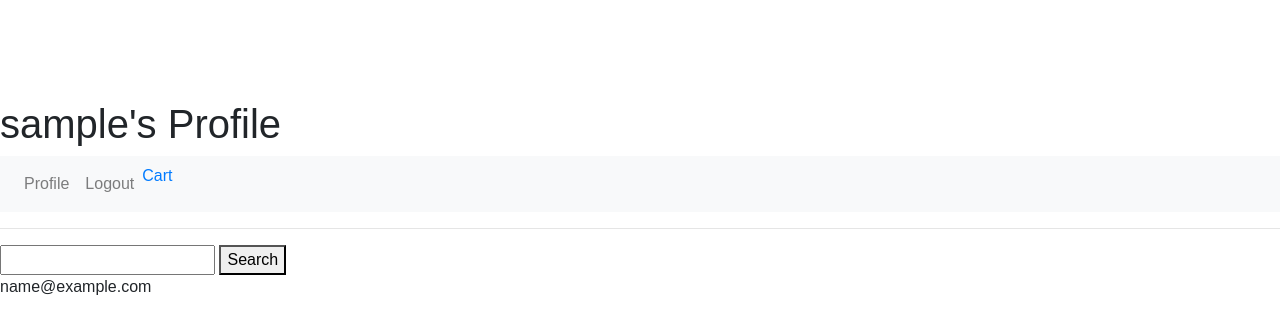
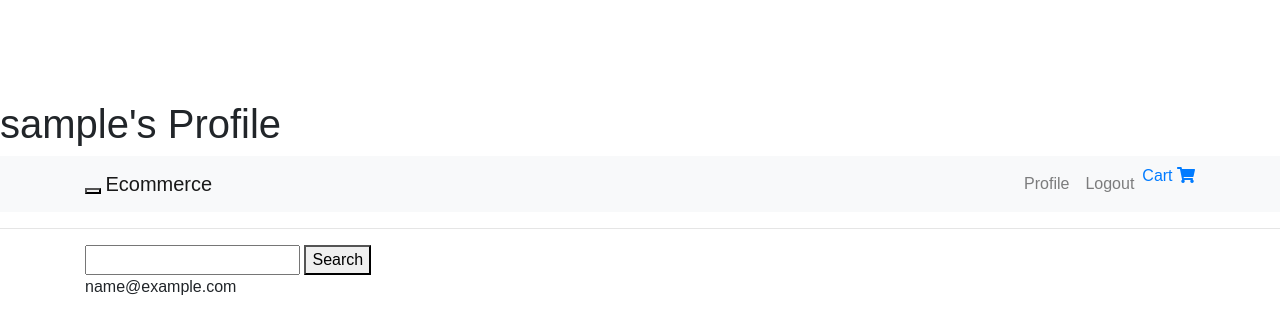
Before and after one commit to LibbyH52/ecommerce-mini-project, a Django app: page /accounts/profile/ in a window 1280 px wide. Shown: the top 334 px of the page. Run offline with Django 3.2, Linux system fonts and the light colour scheme; the visitor is signed in with stand-in values (Sample User, id 1); data comes from the database, SQL or seed files in the repository; some libraries are stand-ins or nearby versions.

```diff
--- a/templates/base.html
+++ b/templates/base.html
@@ -8,11 +8,21 @@
     <title>Ecommerce</title>
     <link rel="stylesheet" href="https://stackpath.bootstrapcdn.com/bootstrap/4.3.1/css/bootstrap.min.css" integrity="sha384-ggOyR0iXCbMQv3Xipma34MD+dH/1fQ784/j6cY/iJTQUOhcWr7x9JvoRxT2MZw1T" crossorigin="anonymous">
     <link rel="stylesheet" href="https://use.fontawesome.com/releases/v5.8.2/css/all.css" integrity="sha384-oS3vJWv+0UjzBfQzYUhtDYW+Pj2yciDJxpsK1OYPAYjqT085Qq/1cq5FLXAZQ7Ay" crossorigin="anonymous">
-    <link rel="stylesheet" href="{% static 'css/styles.css' %}" type="text/css" />
+    <link rel="stylesheet" href="{% static 'css/styles.css' %}">
 </head>
 <body>
     <h1>{% block page_heading %}{% endblock %}</h1>
-    <nav class="navbar navbar-expand-lg navbar-light bg-light">
+    <nav class="navbar navbar-expand-lg navbar-light bg-light"> <div class="container">
+        <div class="navbar-header">
+            <button type="button" class="navbar-toggle collapsed" data-toggle="collapse" data-target="#navbar" aria-expanded="false" aria-controls="navbar">
+                <span class="sr-only">Toggle navigation</span>
+                <span class="icon-bar"></span>
+                <span class="icon-bar"></span>
+                <span class="icon-bar"></span>
+            </button>
+            <a class="navbar-brand" href="/">Ecommerce</a>
+        </div>
+
         <ul class="navbar-nav">
          {% if user.is_authenticated %}
             <li class="nav-item"><a class="nav-link" href="{% url 'profile' %}">Profile</a></li>
@@ -23,7 +33,7 @@
         {% endif %}
             <li>
                 <a href="{% url 'view_cart' %}">
-                    <i class="fa fa-shipping-cart"></i>Cart
+                    Cart <i class="fas fa-shopping-cart"></i>
                     {% if product_count > 0 %}
                         <label class="badge badge-warning">{{product_count}}</label>
                     {% endif %}
@@ -39,6 +49,7 @@
         {% endfor %}
     </div>
     {% endif %}
+    <div class="container">
         <div class="display">
             <form action="{% url 'search' %}" method="GET">
                 <input type="text" name="q">
@@ -47,6 +58,7 @@
         </div>
         {% block content %}
         {% endblock %}
+    </div>
 <script src="https://code.jquery.com/jquery-3.3.1.slim.min.js" integrity="sha384-q8i/X+965DzO0rT7abK41JStQIAqVgRVzpbzo5smXKp4YfRvH+8abtTE1Pi6jizo" crossorigin="anonymous"></script>
 <script src="https://cdnjs.cloudflare.com/ajax/libs/popper.js/1.14.7/umd/popper.min.js" integrity="sha384-UO2eT0CpHqdSJQ6hJty5KVphtPhzWj9WO1clHTMGa3JDZwrnQq4sF86dIHNDz0W1" crossorigin="anonymous"></script>
 <script src="https://stackpath.bootstrapcdn.com/bootstrap/4.3.1/js/bootstrap.min.js" integrity="sha384-JjSmVgyd0p3pXB1rRibZUAYoIIy6OrQ6VrjIEaFf/nJGzIxFDsf4x0xIM+B07jRM" crossorigin="anonymous"></script>
```
Lines whose indentation alone changed are shown as unchanged.
